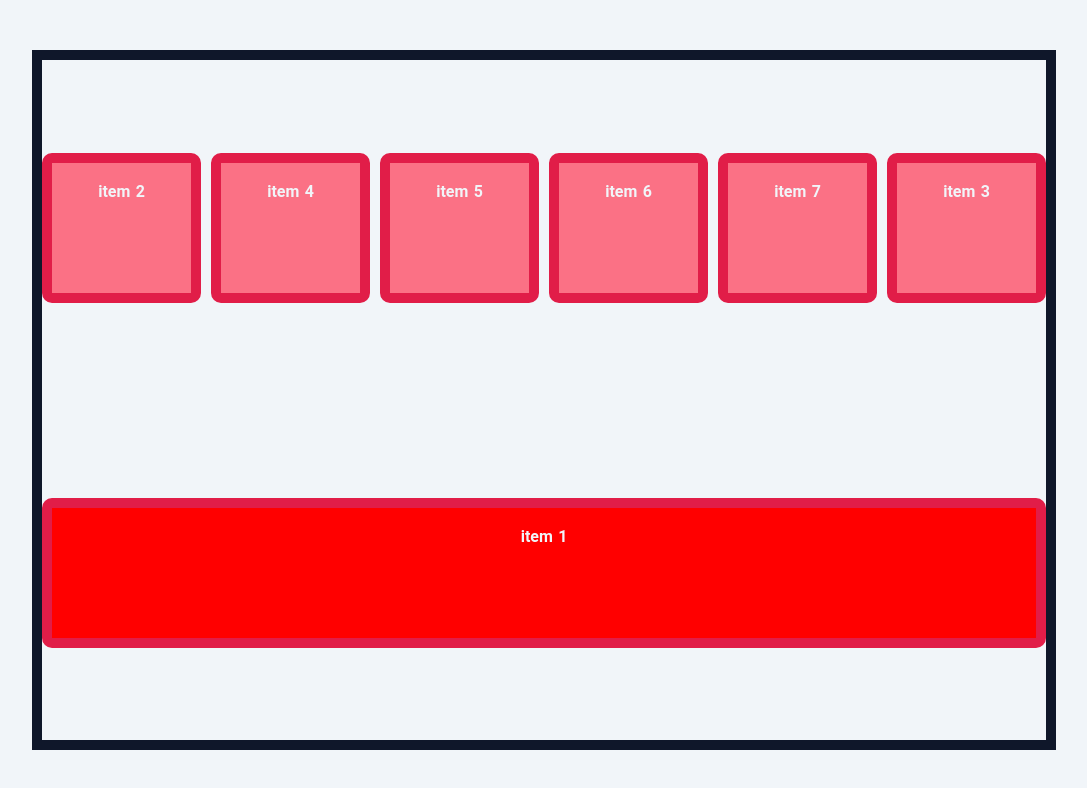
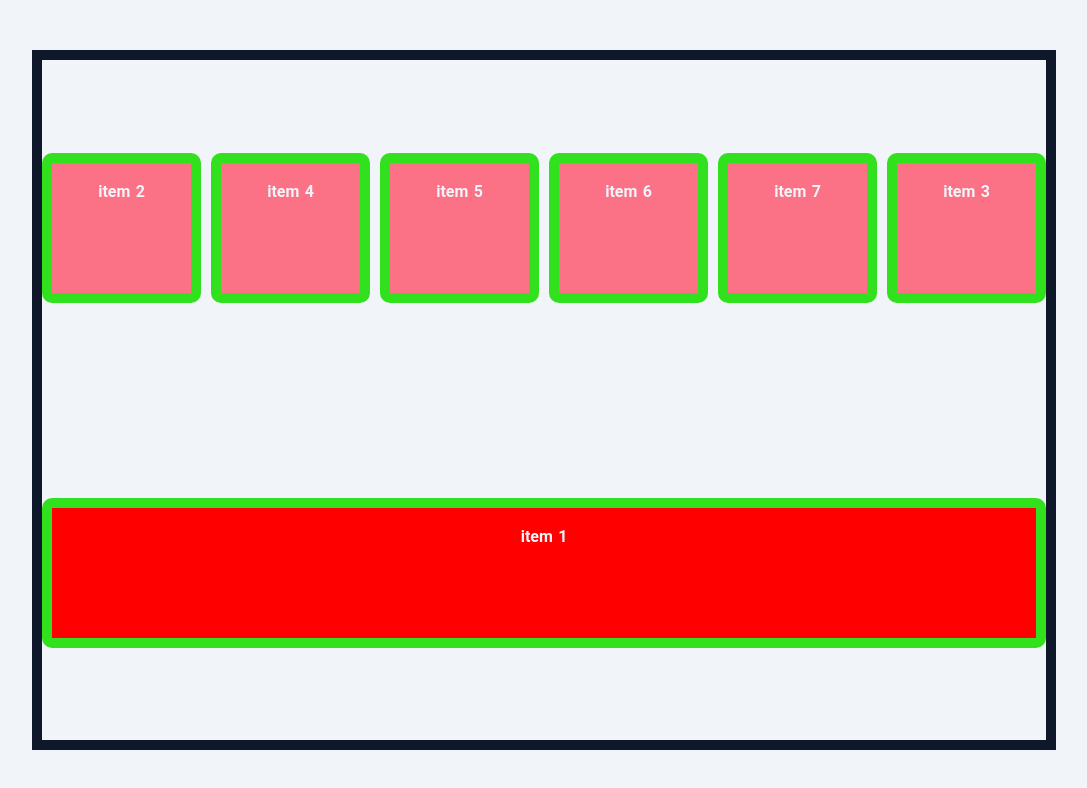
Before and after one commit to Badrulamin-my/project, a plain HTML site: page index.html in a window 1280 px wide. Shown: the whole page, without its empty margins (96-1183 px from the left). Drawn offline with Linux system fonts and the light colour scheme.

Commit message:
change to green

```diff
--- a/styles.css
+++ b/styles.css
@@ -2,7 +2,7 @@
 :root {
     --clr-dark: #0f172a;
     --clr-light: #f1f5f9;
-    --clr-accent: #e11d48;
+    --clr-accent: #31e11d;
   }
 
   *,
```
